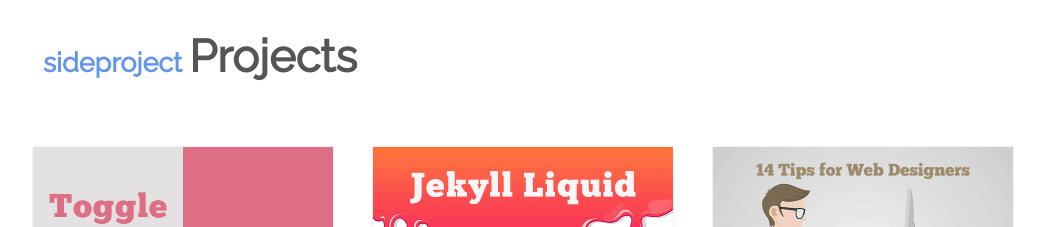
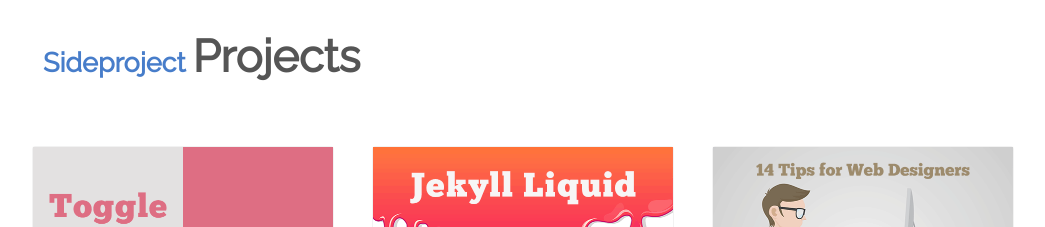
Before and after one commit to sideprojectme/now, a Jekyll site: the page built from index.html, in a window 1280 px wide. Shown: the top 227 px of the page, without its empty margins (117-1162 px from the left). Built offline with Jekyll 4.4.1, drawn with Linux system fonts in a browser that asks for light colours.

Commit message:
no message

```diff
--- a/_sass/style.scss
+++ b/_sass/style.scss
@@ -12,7 +12,7 @@ body {
 
 
 a {
-    color: cornflowerblue;
+    color: #477DCA;
     text-decoration: none;
     &:hover {
         color: $text-color;
--- a/index.html
+++ b/index.html
@@ -3,7 +3,7 @@ title: Projects
 layout: default
 ---
 <header class="index-header">
-    <h2 style="display: inline-block; color: #477DCA; font-weight: 600"><a href="/">sideproject&nbsp;</a></h2><h1 class="site-title"><a href="{{site.url}}{{site.baseurl}}">Projects</a></h1>
+    <h2 style="display: inline-block"><a href="/">Sideproject&nbsp;</a></h2><h1 class="site-title"><a href="{{site.url}}{{site.baseurl}}">Projects</a></h1>
 
 </header>
 <div id="cont">
```
